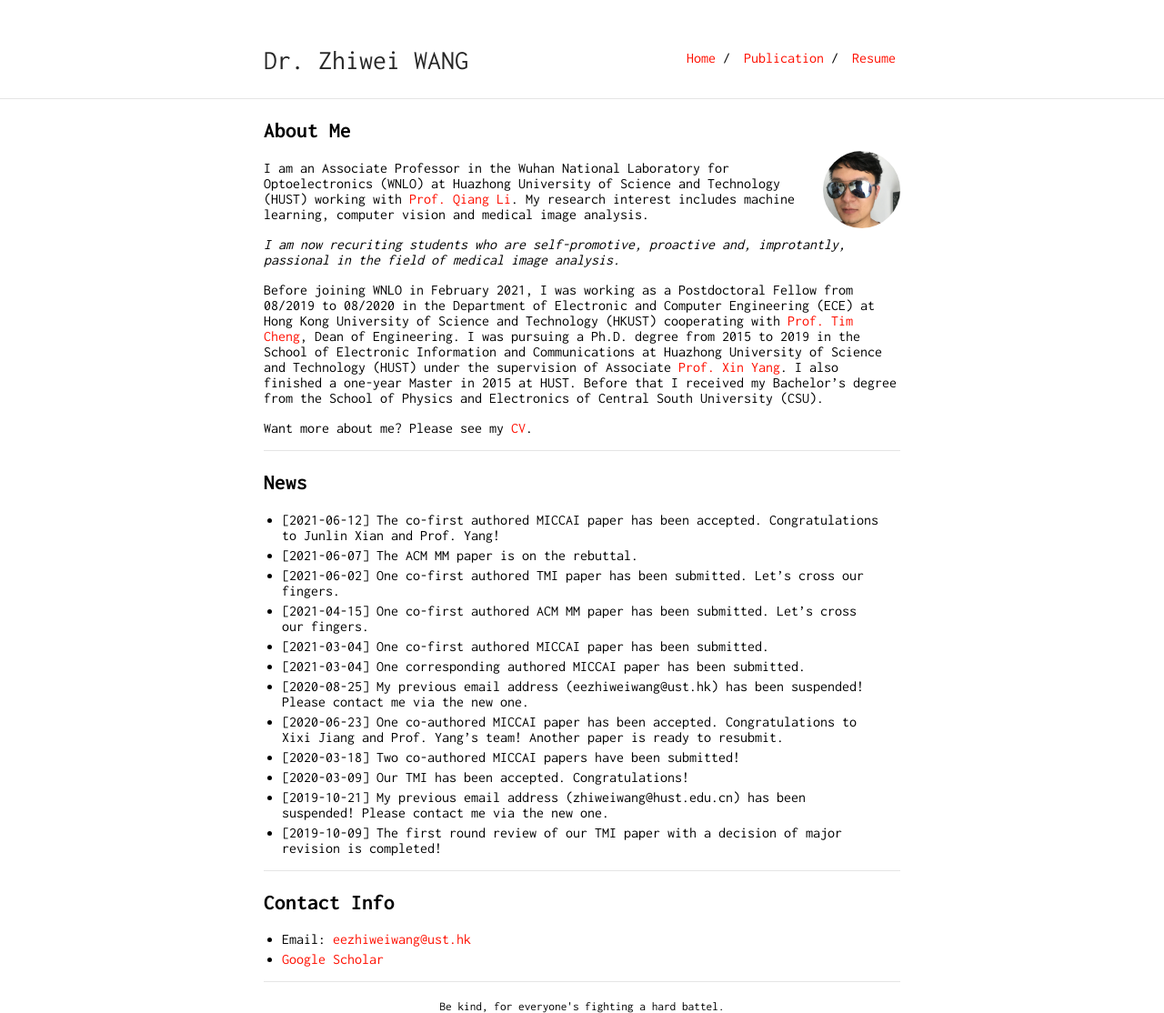
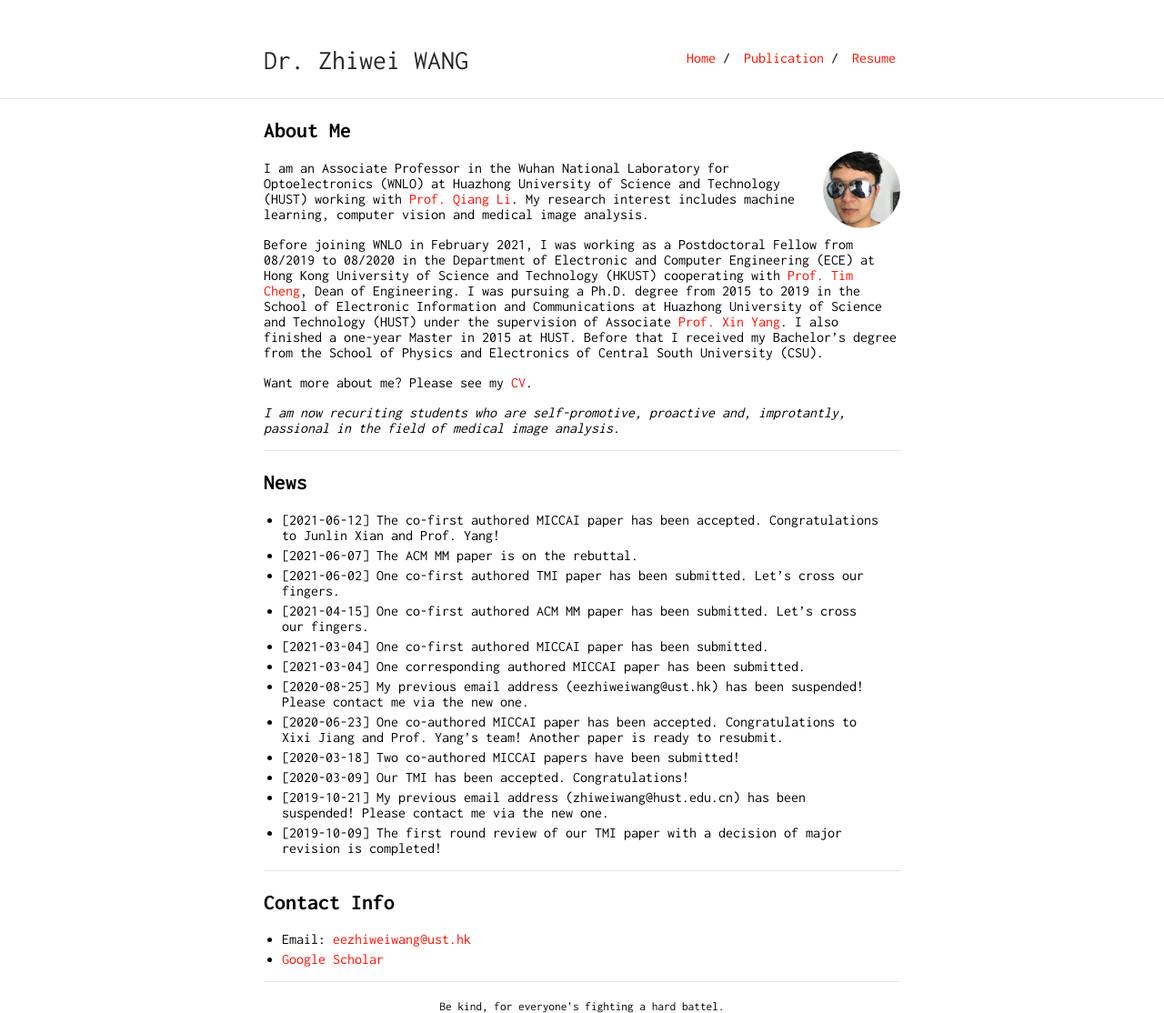
Before and after one commit to Andysis/andysis.github.io, a Jekyll site: the page built from index.md, in a window 1280 px wide. Shown: the whole page at 91% size. Built offline with Jekyll 4.4.1, drawn with Linux system fonts in a browser that asks for light colours; our own code applies the rules of GitHub Pages for plain Markdown files.

Commit message:
2021.6.15

```diff
--- a/index.md
+++ b/index.md
@@ -8,11 +8,11 @@ layout: default
 
 I am an Associate Professor in the Wuhan National Laboratory for Optoelectronics (WNLO) at Huazhong University of Science and Technology (HUST) working with [Prof. Qiang Li](http://bmp.hust.edu.cn/info/1151/2222.htm). My research interest includes machine learning, computer vision and medical image analysis.
 
-*I am now recuriting students who are self-promotive, proactive and, improtantly, passional in the field of medical image analysis.*
-
 Before joining WNLO in February 2021, I was working as a Postdoctoral Fellow from 08/2019 to 08/2020 in the Department of Electronic and Computer Engineering (ECE) at Hong Kong University of Science and Technology (HKUST) cooperating with [Prof. Tim Cheng](https://www.seng.ust.hk/web/eng/people_detail.php?id=326), Dean of Engineering. I was pursuing a Ph.D. degree from 2015 to 2019 in the School of Electronic Information and Communications at Huazhong University of Science and Technology (HUST) under the supervision of Associate [Prof. Xin Yang](https://sites.google.com/view/xinyang/home). I also finished a one-year Master in 2015 at HUST. Before that I received my Bachelor's degree from the School of Physics and Electronics of Central South University (CSU).
 
 Want more about me? Please see my [CV](resume.pdf).
+
+*I am now recuriting students who are self-promotive, proactive and, improtantly, passional in the field of medical image analysis.*
 
 ---
 
```
